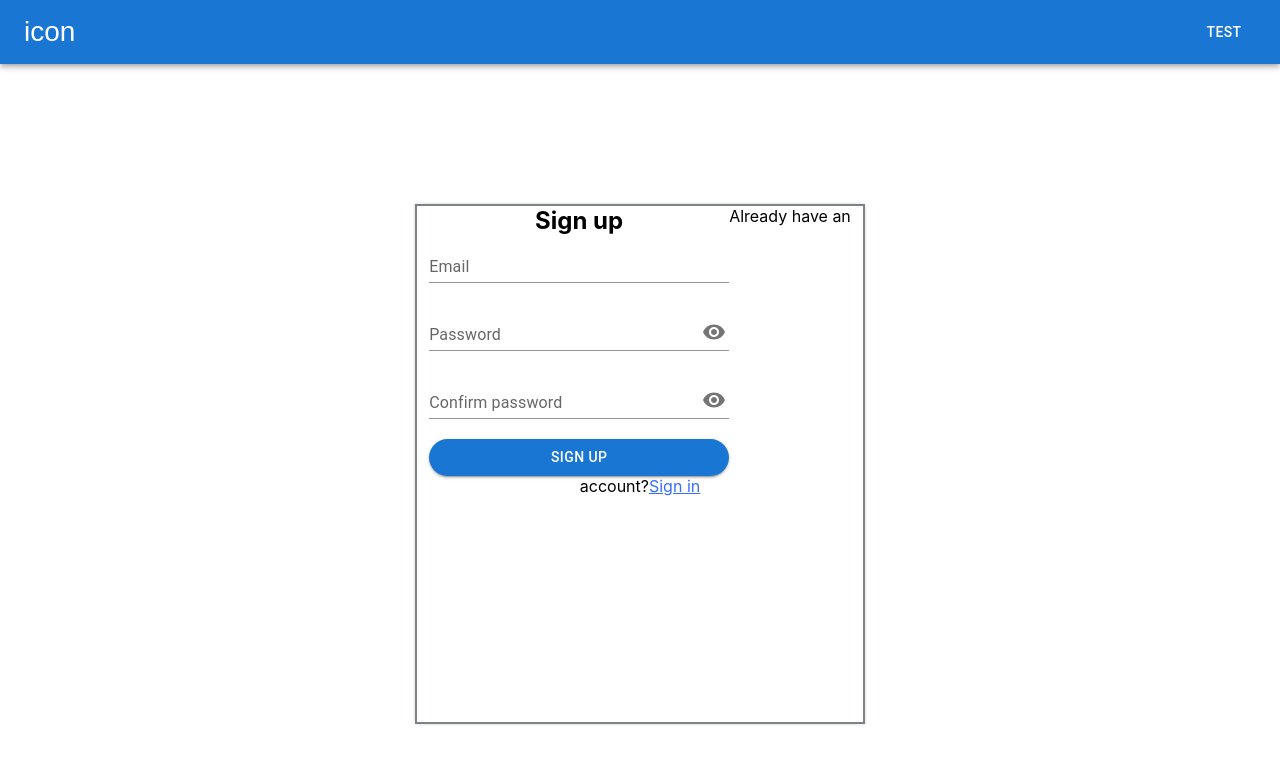
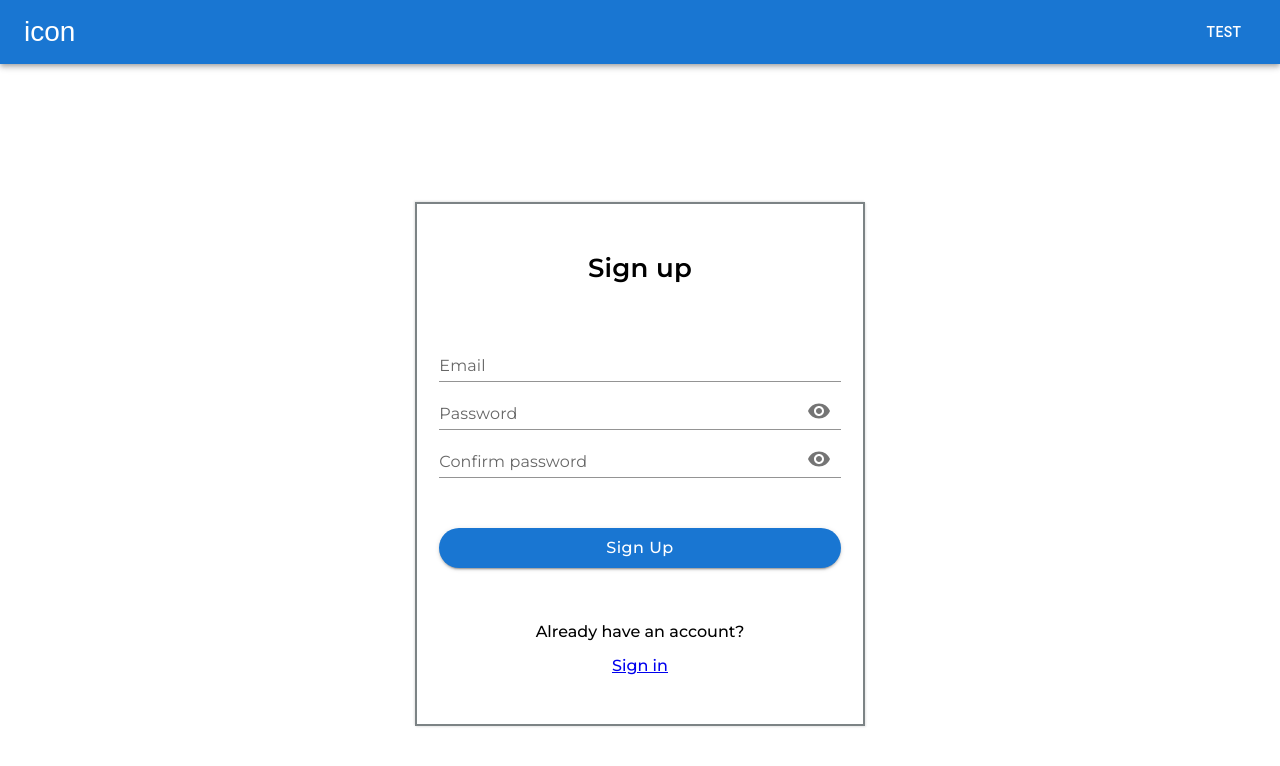
Before and after one commit to AndAndrew/cards, a React (Create React App) app: page /#/register in a window 1280 px wide. Shown: the top 766 px of the page. Built offline with nearby package versions, Linux system fonts and the light colour scheme; no server answers.

Commit message:
fix: fixed registerPage styles

```diff
--- a/src/features/auth/login/LoginPage.tsx
+++ b/src/features/auth/login/LoginPage.tsx
@@ -179,7 +179,7 @@ export const LoginPage = () => {
             {error && <div className={styles.error}>{error}</div>}
             <div>
               <div>Already have an account?</div>
-              <a className={styles.signUp} href={'RegisterPage#/register'}>
+              <a className={styles.signUp} href={'/register'}>
                 Sign Up
               </a>
             </div>
--- a/src/features/auth/register/RegisterPage.module.css
+++ b/src/features/auth/register/RegisterPage.module.css
@@ -1,9 +1,26 @@
+.form {
+  display: flex;
+  flex-direction: column;
+  justify-content: space-evenly;
+
+  width: 90%;
+  min-height: 520px;
+
+  font-family: 'Montserrat';
+  font-size: 16px;
+  font-weight: 500;
+  line-height: 24px;
+}
+
+.haveAcc {
+  padding-bottom: 10px;
+}
+
 .passwordInputContainer {
   position: relative;
-  margin-bottom: 20px;
 }
 .EyeIconPosition {
   position: absolute !important;
   top: 9px;
-  left: 265px;
+  left: 360px;
 }
--- a/src/features/auth/register/RegisterPage.tsx
+++ b/src/features/auth/register/RegisterPage.tsx
@@ -2,7 +2,7 @@ import React, { useState } from 'react'
 
 import { VisibilityOff } from '@material-ui/icons'
 import Visibility from '@material-ui/icons/Visibility'
-import { Button, FormControl, FormGroup, IconButton, TextField } from '@mui/material'
+import { Button, FormControl, FormGroup, FormLabel, IconButton, TextField } from '@mui/material'
 import { useFormik } from 'formik'
 import { useSelector } from 'react-redux'
 import { Navigate, NavLink } from 'react-router-dom'
@@ -12,7 +12,7 @@ import { useAppDispatch } from '../../../common/hooks/react-redux-hooks'
 import style from '../../../common/styles/common.container.module.css'
 import { registerTC } from '../authReducer'
 
-import s from './RegisterPage.module.css'
+import styles from './RegisterPage.module.css'
 
 export const RegisterPage = () => {
   const registered = useSelector<AppRootStateType, boolean>(state => state.auth.registered)
@@ -75,12 +75,30 @@ export const RegisterPage = () => {
   return (
     <div className={style.AppContainer}>
       <div className={style.personalInformationBlock}>
-        <FormControl style={{ minWidth: '250px' }}>
-          <h2>Sign up</h2>
-          <form onSubmit={formik.handleSubmit}>
+        <form onSubmit={formik.handleSubmit}>
+          <FormControl className={styles.form}>
+            <FormLabel
+              style={{
+                fontFamily: 'Montserrat',
+                fontWeight: '600',
+                fontSize: '26px',
+                color: 'black',
+              }}
+            >
+              Sign up
+            </FormLabel>
             <FormGroup>
               <TextField
-                sx={{ width: '100%', marginBottom: '20px' }}
+                sx={{
+                  '& .MuiInputLabel-root': { fontFamily: 'Montserrat', fontWeight: '400' },
+                  '& .MuiInputLabel-root.Mui-focused': {
+                    fontFamily: 'Montserrat',
+                    fontWeight: '400',
+                  },
+                  '& .MuiInputBase-root': {
+                    '& input': { fontFamily: 'Montserrat', fontWeight: '500' },
+                  },
+                }}
                 error={formik.touched.email && formik.errors.email !== undefined}
                 {...formik.getFieldProps('email')}
                 id="email"
@@ -88,9 +106,19 @@ export const RegisterPage = () => {
                 helperText={formik.touched.email ? formik.errors.email : ''}
                 variant="standard"
               />
-              <div className={s.passwordInputContainer}>
+              <div className={styles.passwordInputContainer}>
                 <TextField
-                  sx={{ width: '100%' }}
+                  sx={{
+                    '& .MuiInputLabel-root': { fontFamily: 'Montserrat', fontWeight: '400' },
+                    '& .MuiInputLabel-root.Mui-focused': {
+                      fontFamily: 'Montserrat',
+                      fontWeight: '400',
+                    },
+                    '& .MuiInputBase-root': {
+                      '& input': { fontFamily: 'Montserrat', fontWeight: '500' },
+                    },
+                    width: '100%',
+                  }}
                   error={formik.touched.password && formik.errors.password !== undefined}
                   {...formik.getFieldProps('password')}
                   type={showPasswordInputOne ? 'text' : 'password'}
@@ -100,7 +128,7 @@ export const RegisterPage = () => {
                   variant="standard"
                 />
                 <IconButton
-                  className={s.EyeIconPosition}
+                  className={styles.EyeIconPosition}
                   aria-label="toggle password visibility"
                   onClick={handleClickShowPasswordInputOne}
                   onMouseDown={() => {}}
@@ -109,9 +137,19 @@ export const RegisterPage = () => {
                   {showPasswordInputOne ? <VisibilityOff /> : <Visibility />}
                 </IconButton>
               </div>
-              <div className={s.passwordInputContainer}>
+              <div className={styles.passwordInputContainer}>
                 <TextField
-                  sx={{ width: '100%' }}
+                  sx={{
+                    '& .MuiInputLabel-root': { fontFamily: 'Montserrat', fontWeight: '400' },
+                    '& .MuiInputLabel-root.Mui-focused': {
+                      fontFamily: 'Montserrat',
+                      fontWeight: '400',
+                    },
+                    '& .MuiInputBase-root': {
+                      '& input': { fontFamily: 'Montserrat', fontWeight: '500' },
+                    },
+                    width: '100%',
+                  }}
                   error={
                     formik.touched.confirm_password && formik.errors.confirm_password !== undefined
                   }
@@ -123,7 +161,7 @@ export const RegisterPage = () => {
                   variant="standard"
                 />
                 <IconButton
-                  className={s.EyeIconPosition}
+                  className={styles.EyeIconPosition}
                   aria-label="toggle password visibility"
                   onClick={handleClickShowPasswordInputTwo}
                   onMouseDown={() => {}}
@@ -133,7 +171,14 @@ export const RegisterPage = () => {
                 </IconButton>
               </div>
               <Button
-                sx={{ borderRadius: '25px', width: '300px' }}
+                style={{
+                  fontFamily: 'Montserrat',
+                  fontWeight: '500',
+                  borderRadius: '20px',
+                  fontSize: '16px',
+                  textTransform: 'capitalize',
+                  margin: '50px 0 5px 0',
+                }}
                 type={'submit'}
                 variant={'contained'}
                 color={'primary'}
@@ -141,12 +186,12 @@ export const RegisterPage = () => {
                 Sign up
               </Button>
             </FormGroup>
-          </form>
-        </FormControl>
-        Already have an account?
-        <NavLink style={{ color: '#366EFF' }} to={'/login'}>
-          Sign in
-        </NavLink>
+            <div>
+              <div className={styles.haveAcc}>Already have an account?</div>
+              <NavLink to={'/login'}>Sign in</NavLink>
+            </div>
+          </FormControl>
+        </form>
       </div>
     </div>
   )
```
